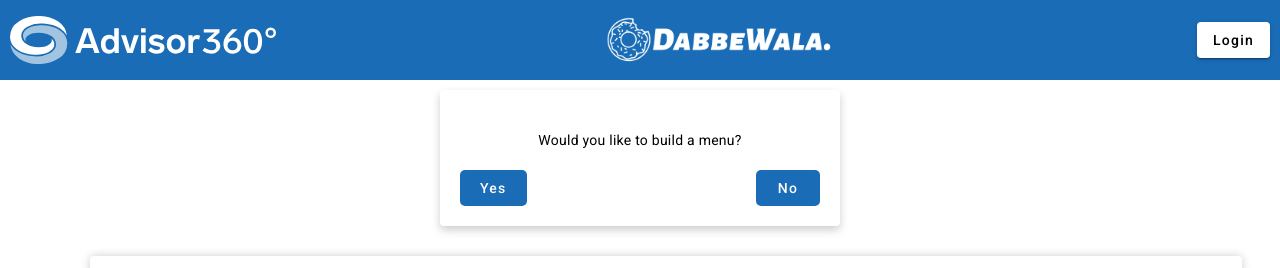
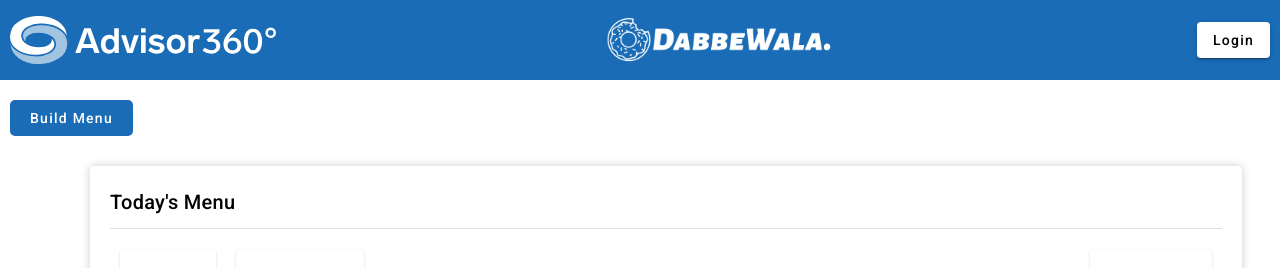
Before and after one commit to GauravFoujdar/Lunch, an Angular app in the folder lunch/: page /menu in a window 1280 px wide. Shown: the top 268 px of the page. Built offline with nearby package versions, Linux system fonts and the light colour scheme; no server answers.

Commit message:
build menu button

```diff
--- a/lunch/src/app/admin/create-menu/create-menu.component.html
+++ b/lunch/src/app/admin/create-menu/create-menu.component.html
@@ -1,9 +1,3 @@
-<mat-card class="create-order-card">
-  <mat-dialog-content class="dialog-content">
-    Would you like to build a menu?
-  </mat-dialog-content>
-  <div mat-dialog-actions class="dialog-actions">
-    <button mat-button mat-dialog-close cdkFocusInitial class="submit-button">Yes</button>
-    <button mat-button mat-dialog-close class="submit-button">No</button>
-  </div>
-</mat-card>
+<div>
+  <button mat-button class="submit-button">Build Menu</button>
+</div>
--- a/lunch/src/app/admin/create-menu/create-menu.component.scss
+++ b/lunch/src/app/admin/create-menu/create-menu.component.scss
@@ -1,33 +1,11 @@
-
-.create-order-card {
-    width: 100%;
-    max-width: 400px;
-    margin: 10px auto;
-    padding: 20px;
-    box-shadow: 0 4px 8px rgba(0, 0, 0, 0.2);
-    background-color: #fff;
-  }
-
-  .dialog-content {
-    padding: 20px;
-    text-align: center;
-  }
-
-  .dialog-actions {
-    display: flex;
-    justify-content: space-between;
-  }
 
   .submit-button {
     padding: 10px 20px;
+    margin-top: 20px;
+    margin-left: 10px;
     background-color: #196cb5;
+    align-items: right;
     color: #fff;
     border: none;
     border-radius: 5px;
-    cursor: pointer;
-    transition: background-color 0.3s ease;
   }
-
-  .submit-button:hover {
-    background-color: #808080;
-  }
```
